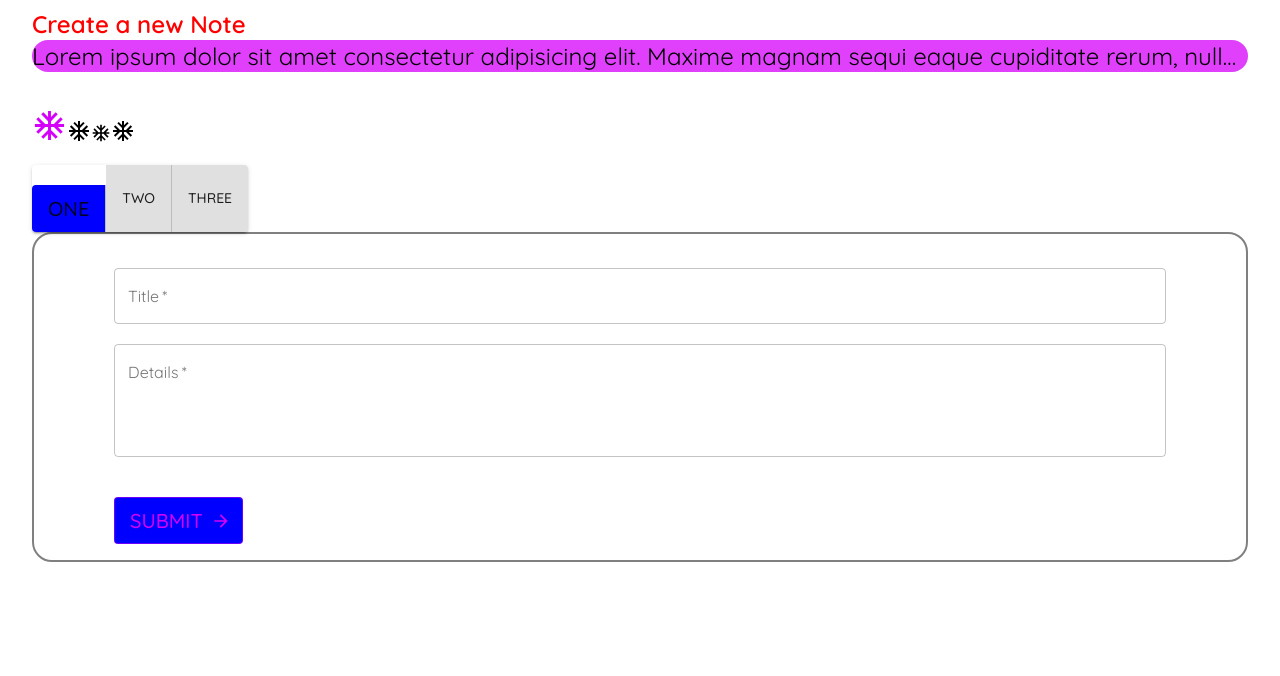
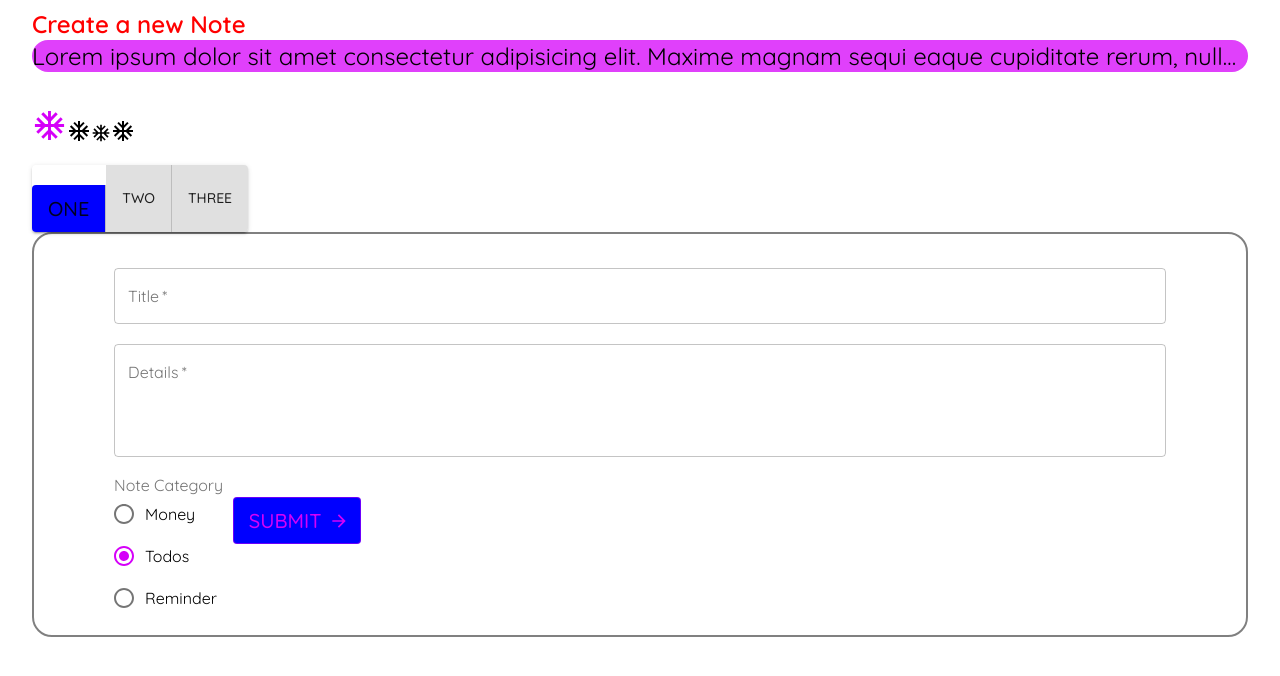
Before and after one commit to A-Richdom/Material-UI-Tutorial, a React (Vite) app: page /mui in a window 1280 px wide. Shown: the top 676 px of the page. Built offline with nearby package versions, Linux system fonts and the light colour scheme.

Commit message:
React Folders

```diff
--- a/src/Components/MuiTut.jsx
+++ b/src/Components/MuiTut.jsx
@@ -4,6 +4,11 @@ import { Typography,
           ButtonGroup,
           Container,
           TextField,
+          RadioGroup,
+          FormControlLabel,
+          Radio,
+          FormLabel,
+          FormControl,
 
 
 
@@ -69,6 +74,7 @@ const MuiTut = () => {
   const [details, setDetails] = useState('')
   const [titleError, setTitleError] = useState(false)
   const [detailsError, setDetailsError] = useState(false)
+  const [category, setCategory] = useState('todos')
 
   // HANDLE SUBMIT
   const handleSubmit = (e) => {
@@ -86,8 +92,8 @@ const MuiTut = () => {
       setDetailsError(true)
     }
 
-    if (title && details) {
-      console.log(title, details);
+    if (title && details && category) {
+      console.log(title, details, category);
     }
   };
 
@@ -149,6 +155,15 @@ const MuiTut = () => {
 
           />
 
+          <FormControl>
+            <FormLabel>Note Category</FormLabel>
+            <RadioGroup value={category} onChange={(e) => { setCategory(e.target.value)}} >
+              <FormControlLabel value="money" control={<Radio/>} label="Money" />
+              <FormControlLabel value="todos" control={<Radio/>} label="Todos" />
+              <FormControlLabel value="reminder" control={<Radio/>} label="Reminder"/>
+            </RadioGroup>
+          </FormControl>
+
             <Button
               className={classes.btn}
               variant='outlined'
```
